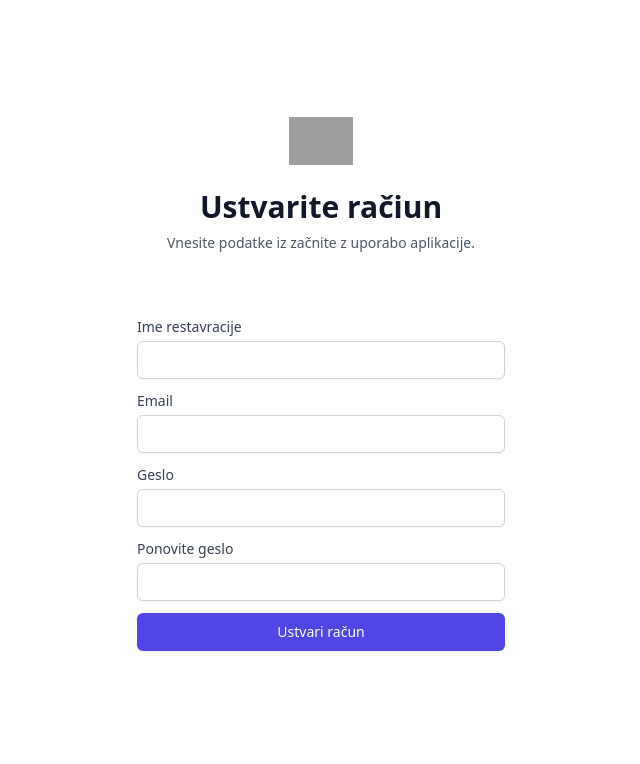
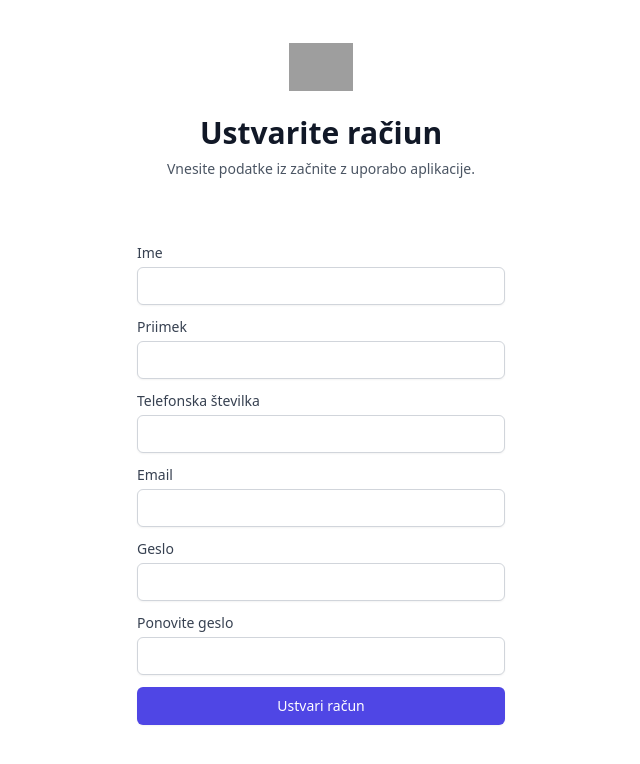
Before and after one commit to galjeza/table-booking, a Next.js app: page /auth/register in a window 1280 px wide. Shown: the top 764 px of the page, without its empty margins (319-959 px from the left). Built offline with nearby package versions, Linux system fonts and the light colour scheme; grey boxes are pictures that could not be loaded.

Commit message:
add fields to register

```diff
--- a/app/auth/register/page.js
+++ b/app/auth/register/page.js
@@ -5,7 +5,9 @@ export default function Page() {
   const [password, setPassword] = useState('');
   const [passwordConfirm, setPasswordConfirm] = useState('');
   const [error, setError] = useState('');
-  const [restaurantName, setRestaurantName] = useState('');
+  const [name, setName] = useState('');
+  const [lastName, setLastName] = useState('');
+  const [phone, setPhone] = useState('');
 
   const handleSubmit = async event => {
     event.preventDefault();
@@ -18,7 +20,9 @@ export default function Page() {
         email,
         password,
         passwordConfirm,
-        restaurantName
+        name,
+        lastName,
+        phone
       })
     });
     const data = await res.json();
@@ -54,19 +58,57 @@ export default function Page() {
             <form className="space-y-3" onSubmit={handleSubmit}>
               <div>
                 <label
-                  htmlFor="restaurantName"
+                  htmlFor="name"
                   className="block text-sm font-medium text-gray-700"
                 >
-                  Ime restavracije
+                  Ime
                 </label>
                 <div className="mt-1">
                   <input
-                    value={restaurantName}
+                    value={name}
+                    onChange={event => setName(event.target.value)}
+                    id="name"
+                    name="name"
+                    type="text"
+                    required
+                    className="appearance-none block w-full px-3 py-2 border border-gray-300 rounded-md shadow-sm placeholder-gray-400 focus:outline-none focus:ring-indigo-500 focus:border-indigo-500 sm:text-sm"
+                  />
+                </div>
+              </div>
+              <div>
+                <label
+                  htmlFor="lastName"
+                  className="block text-sm font-medium text-gray-700"
+                >
+                  Priimek
+                </label>
+                <div className="mt-1">
+                  <input
+                    value={lastName}
                     onChange={event =>
-                      setRestaurantName(event.target.value)
+                      setLastName(event.target.value)
                     }
-                    id="restaurantName"
-                    name="restaurantName"
+                    id="lastName"
+                    name="lastName"
+                    type="text"
+                    required
+                    className="appearance-none block w-full px-3 py-2 border border-gray-300 rounded-md shadow-sm placeholder-gray-400 focus:outline-none focus:ring-indigo-500 focus:border-indigo-500 sm:text-sm"
+                  />
+                </div>
+              </div>
+              <div>
+                <label
+                  htmlFor="phone"
+                  className="block text-sm font-medium text-gray-700"
+                >
+                  Telefonska številka
+                </label>
+                <div className="mt-1">
+                  <input
+                    value={phone}
+                    onChange={event => setPhone(event.target.value)}
+                    id="phone"
+                    name="phone"
                     type="text"
                     required
                     className="appearance-none block w-full px-3 py-2 border border-gray-300 rounded-md shadow-sm placeholder-gray-400 focus:outline-none focus:ring-indigo-500 focus:border-indigo-500 sm:text-sm"
--- a/app/dashboard/layout.js
+++ b/app/dashboard/layout.js
@@ -1,7 +1,7 @@
 'use client';
 import { Fragment, useState } from 'react';
 import { Dialog, Transition } from '@headlessui/react';
-import {useRouter} from "next/navigation";
+import { useRouter } from 'next/navigation';
 
 import {
   CalendarIcon,
@@ -33,19 +33,19 @@ const navigation = [
   { name: 'Nastavitve', href: '#', icon: CogIcon, current: false }
 ];
 
-import {useSession} from "next-auth/react";
+import { useSession } from 'next-auth/react';
 
 function classNames(...classes) {
   return classes.filter(Boolean).join(' ');
 }
 
 export default function DashboardLayout({ children }) {
-    const { data: session } = useSession();
-    const router = useRouter();
+  const { data: session } = useSession();
+  const router = useRouter();
 
-    if(!session) {
-        router.push('/dashboard/settings');
-    }
+  if (!session?.user) {
+    router.push('/api/auth/signin');
+  }
   const [sidebarOpen, setSidebarOpen] = useState(false);
   return (
     <>
--- a/app/dashboard/settings/page.js
+++ b/app/dashboard/settings/page.js
@@ -1,38 +1,6 @@
 'use client';
 import { useSession } from 'next-auth/react';
-import { Fragment, useState } from 'react';
-import { Dialog, Switch, Transition } from '@headlessui/react';
-import {
-  BellIcon,
-  BriefcaseIcon,
-  ChatIcon,
-  CogIcon,
-  DocumentSearchIcon,
-  HomeIcon,
-  MenuAlt2Icon,
-  QuestionMarkCircleIcon,
-  UsersIcon,
-  XIcon
-} from '@heroicons/react/outline';
-import { SearchIcon } from '@heroicons/react/solid';
 
-const navigation = [
-  { name: 'Home', href: '#', icon: HomeIcon, current: false },
-  { name: 'Jobs', href: '#', icon: BriefcaseIcon, current: false },
-  {
-    name: 'Applications',
-    href: '#',
-    icon: DocumentSearchIcon,
-    current: false
-  },
-  { name: 'Messages', href: '#', icon: ChatIcon, current: false },
-  { name: 'Team', href: '#', icon: UsersIcon, current: false },
-  { name: 'Settings', href: '#', icon: CogIcon, current: true }
-];
-const secondaryNavigation = [
-  { name: 'Help', href: '#', icon: QuestionMarkCircleIcon },
-  { name: 'Logout', href: '#', icon: CogIcon }
-];
 const tabs = [
   { name: 'Splošno', href: '#', current: true },
   { name: 'Geslo', href: '#', current: false },
@@ -44,9 +12,6 @@ function classNames(...classes) {
   return classes.filter(Boolean).join(' ');
 }
 export default function Settings() {
-
-
-
   const { data: session } = useSession();
   console.log(session);
 
@@ -106,7 +71,9 @@ export default function Settings() {
                 Ime
               </dt>
               <dd className="mt-1 flex text-sm text-gray-900 sm:mt-0 sm:col-span-2">
-                <span className="flex-grow">{data?.user?.name} </span>
+                <span className="flex-grow">
+                  {session?.user?.name}{' '}
+                </span>
                 <span className="ml-4 flex-shrink-0">
                   <button
                     type="button"
@@ -122,7 +89,10 @@ export default function Settings() {
                 Priimek
               </dt>
               <dd className="mt-1 flex text-sm text-gray-900 sm:mt-0 sm:col-span-2">
-                      <span className="flex-grow"> {data?.user?.lastName}</span>
+                <span className="flex-grow">
+                  {' '}
+                  {session?.user?.lastName}
+                </span>
                 <span className="ml-4 flex-shrink-0">
                   <button
                     type="button"
--- a/pages/api/auth/[...nextauth].js
+++ b/pages/api/auth/[...nextauth].js
@@ -39,6 +39,8 @@ const authOptions = {
                 token.id = user.id;
                 token.name = user.name;
                 token.email = user.email;
+                token.lastName = user.lastName;
+                token.phone = user.phone;
             }
             return token;
         },
--- a/pages/api/register.js
+++ b/pages/api/register.js
@@ -15,7 +15,9 @@ export default async function handle(req, res) {
     data: {
       email: req.body.email,
       password: req.body.password,
-      restaurantName: req.body.restaurantName
+      name: req.body.name,
+      lastName: req.body.lastName,
+      phone: req.body.phone
     }
   });
   return res.status(200).json(user);
```
Also changed, not shown: 1 other file (tests, documents, lock files or other folders). Lines whose indentation alone changed are shown as unchanged.
